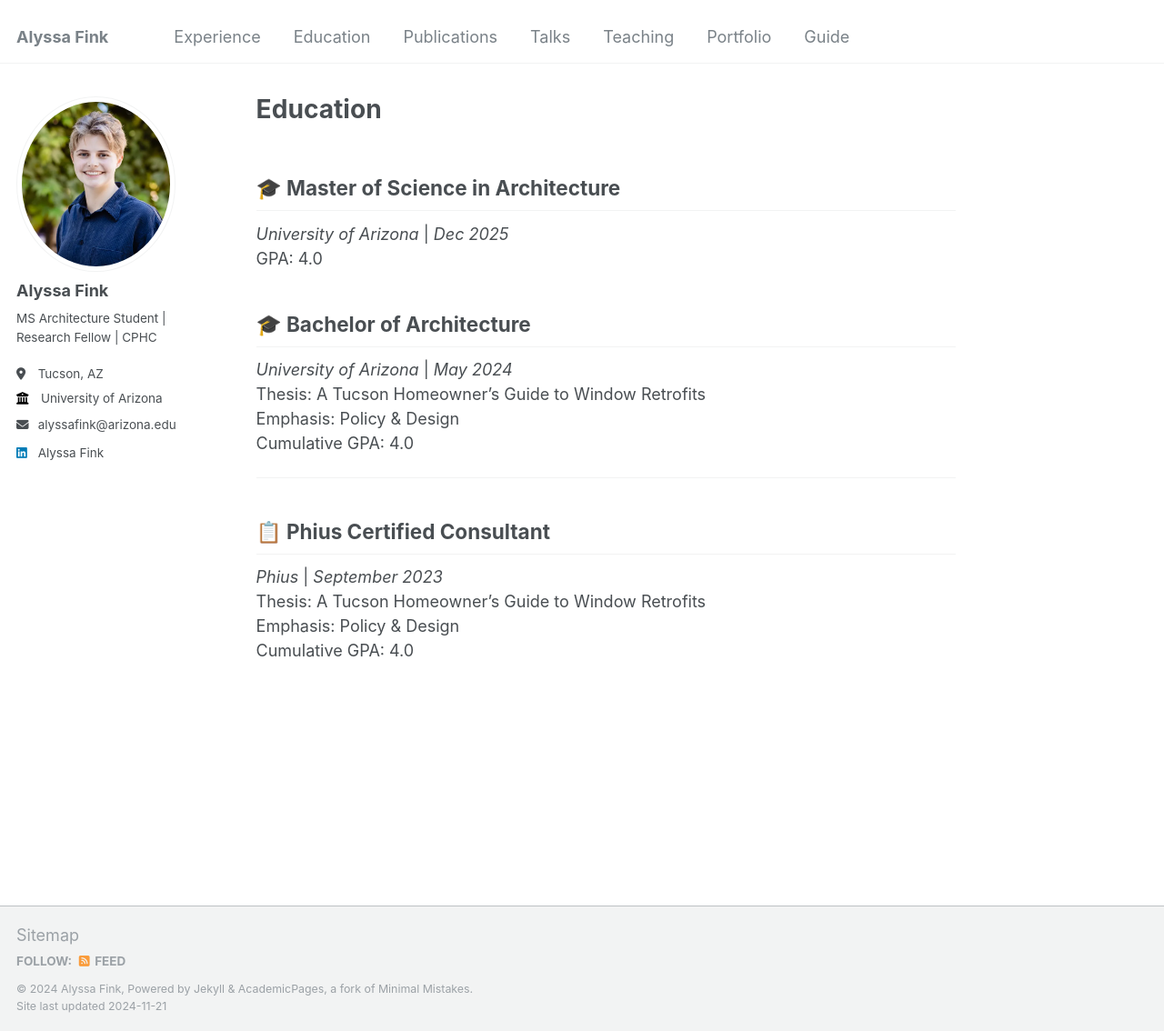
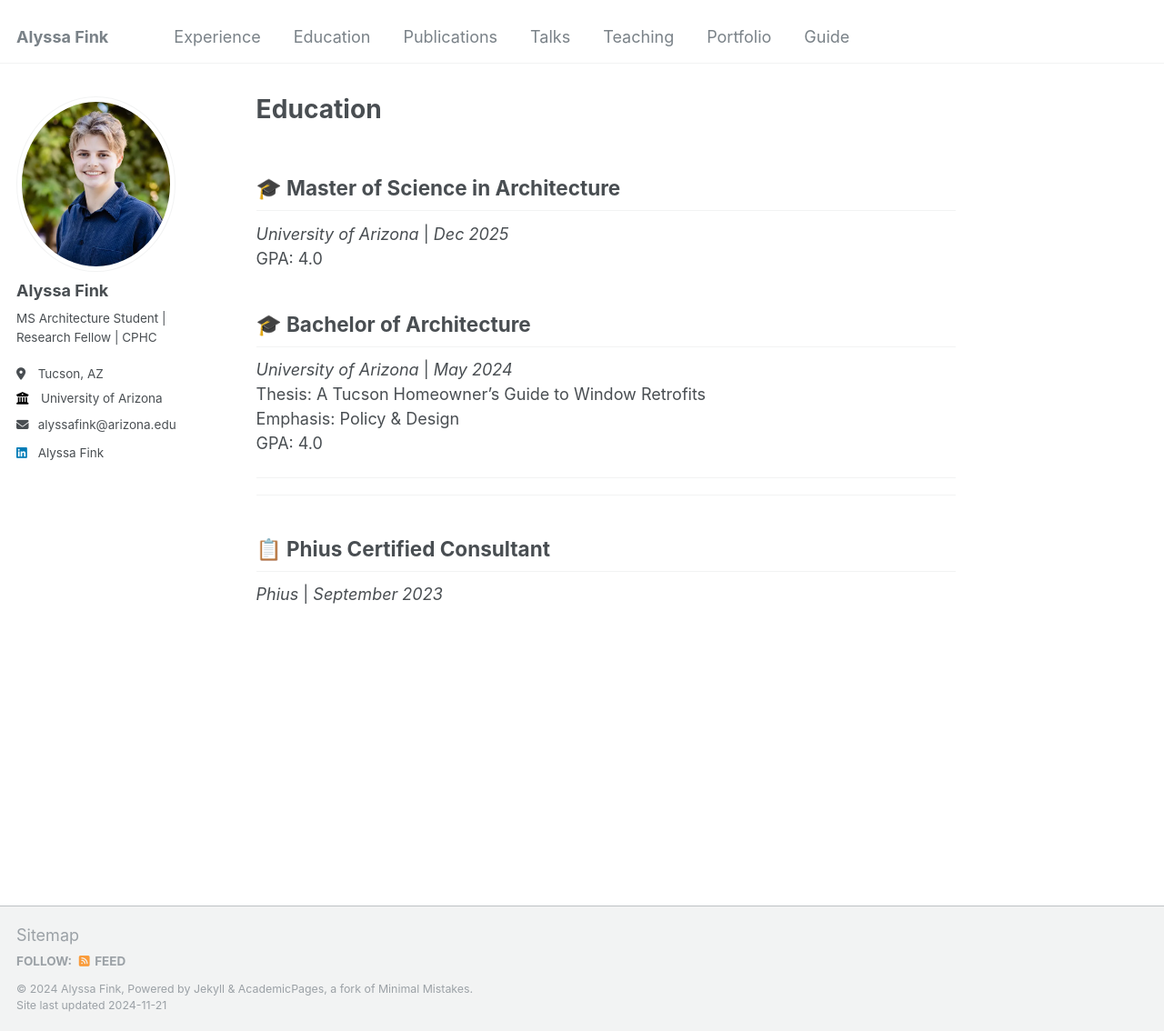
Before and after one commit to alyssafink/alyssafink.github.io, a Jekyll site: the page built from _pages/education.md, in a window 1280 px wide and 1134 px high. Shown: the whole window at 91% size. Built offline with Jekyll 4.4.1, drawn with Linux system fonts in a browser that asks for light colours; emoji names are drawn with the system emoji font.

Commit message:
Update education.md

```diff
--- a/_pages/education.md
+++ b/_pages/education.md
@@ -21,16 +21,11 @@ Thesis: A Tucson Homeowner's Guide to Window Retrofits
 <br/>
 Emphasis: Policy & Design
 <br/>
-Cumulative GPA: 4.0
+GPA: 4.0
 
+***
 ***
 
 :clipboard: Phius Certified Consultant
 ---
 *Phius* | *September 2023*
-<br/>
-Thesis: A Tucson Homeowner's Guide to Window Retrofits
-<br/>
-Emphasis: Policy & Design
-<br/>
-Cumulative GPA: 4.0
```
